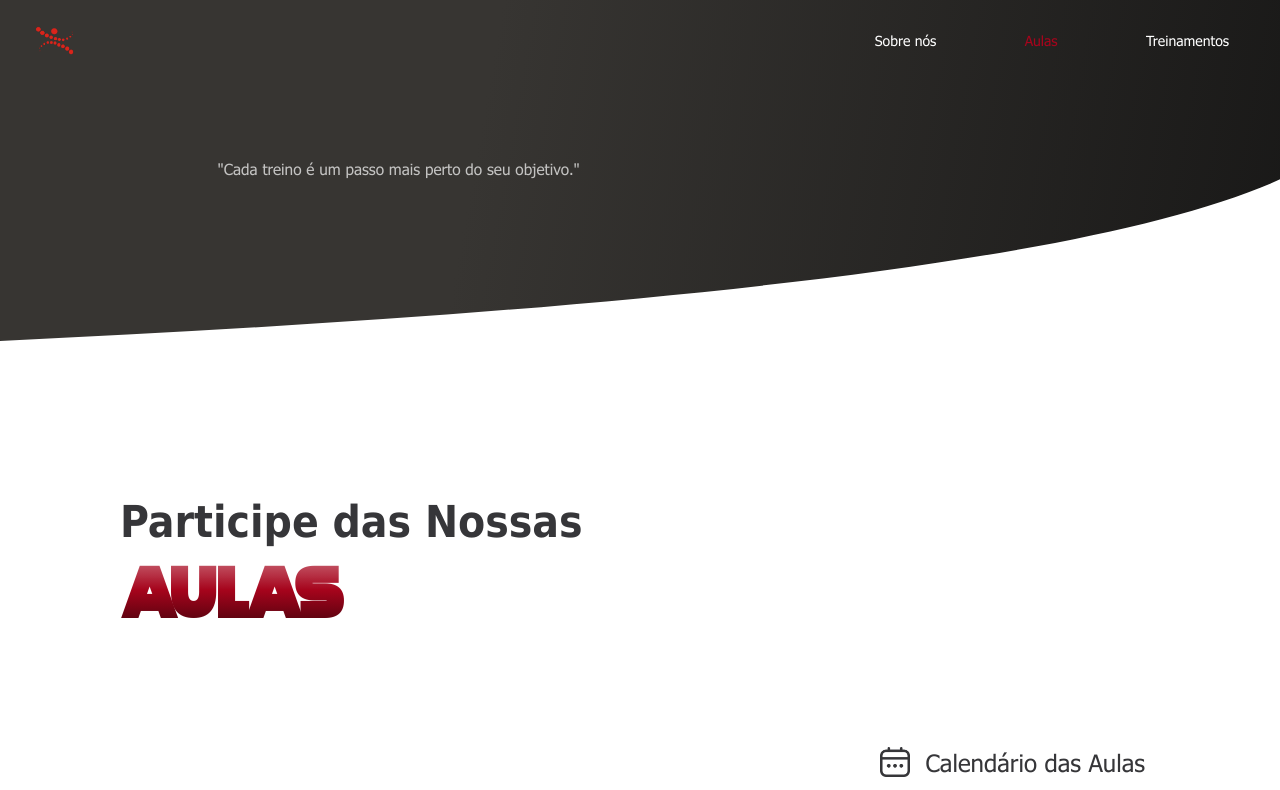
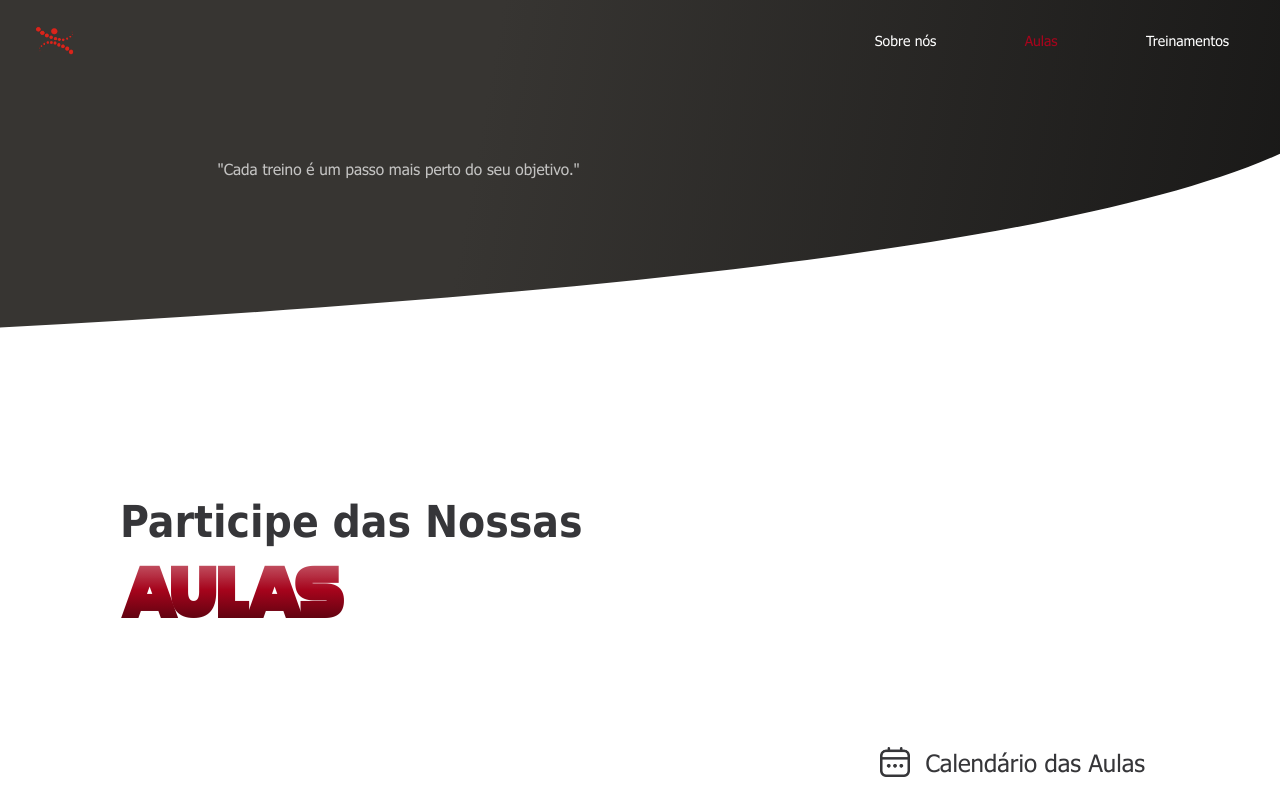
Before and after one commit to ruansilva123/RitmoDaForma_PI, a React (Vite) app in the folder frontend/: page /aulas in a window 1280 px wide. Shown: the top 790 px of the page. Built offline with nearby package versions, Linux system fonts and the light colour scheme.

Commit message:
fix: Corrigindo svg wavewhite na página de aulas-9

```diff
--- a/frontend/src/containers/Aulas/SubtitleContainer/SubtitleContainerStyles.ts
+++ b/frontend/src/containers/Aulas/SubtitleContainer/SubtitleContainerStyles.ts
@@ -9,7 +9,7 @@ export const ImageWaveWhite = styled.img`
     position: absolute;
     bottom: 52%;
     right: 0;
-    height: 40%;
+    height: 45%;
 `
 
 export const BackgroundSubTitleContainer = styled.div`
```
